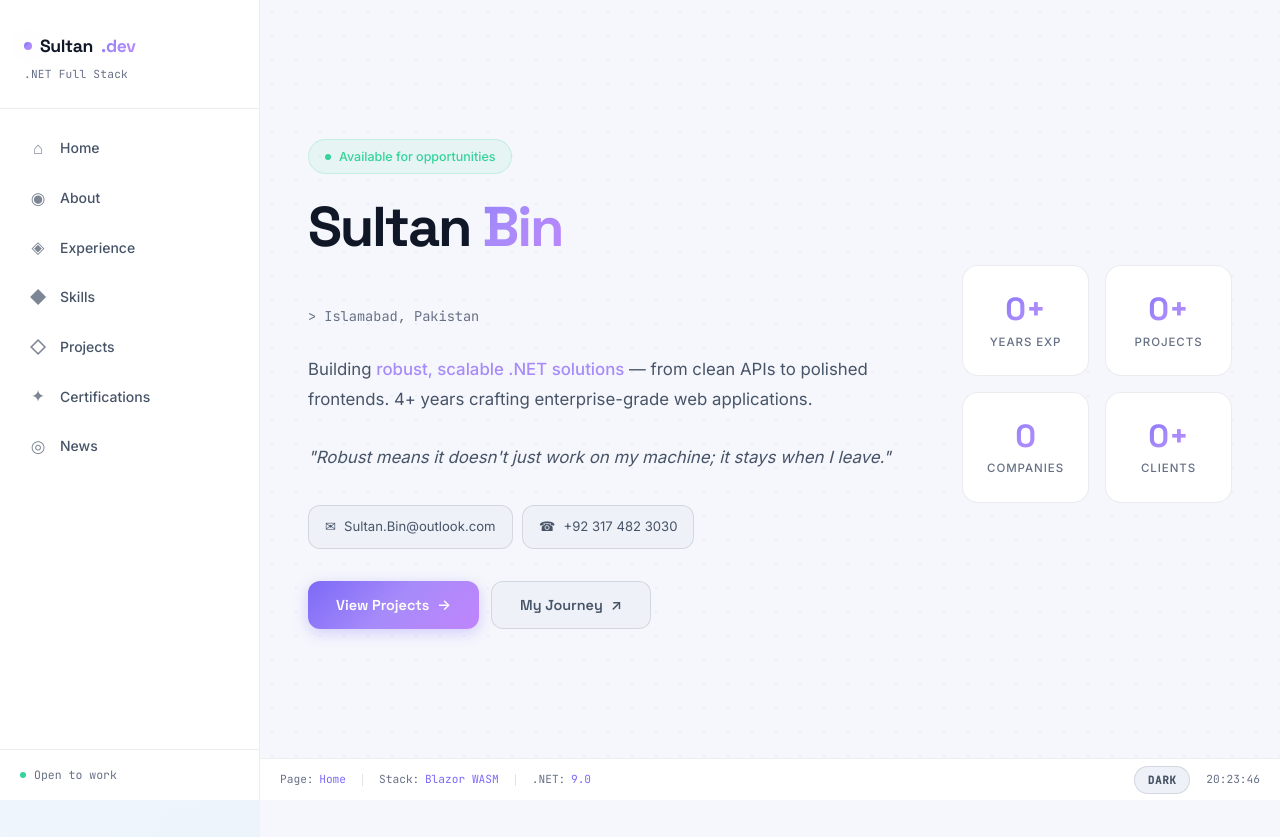
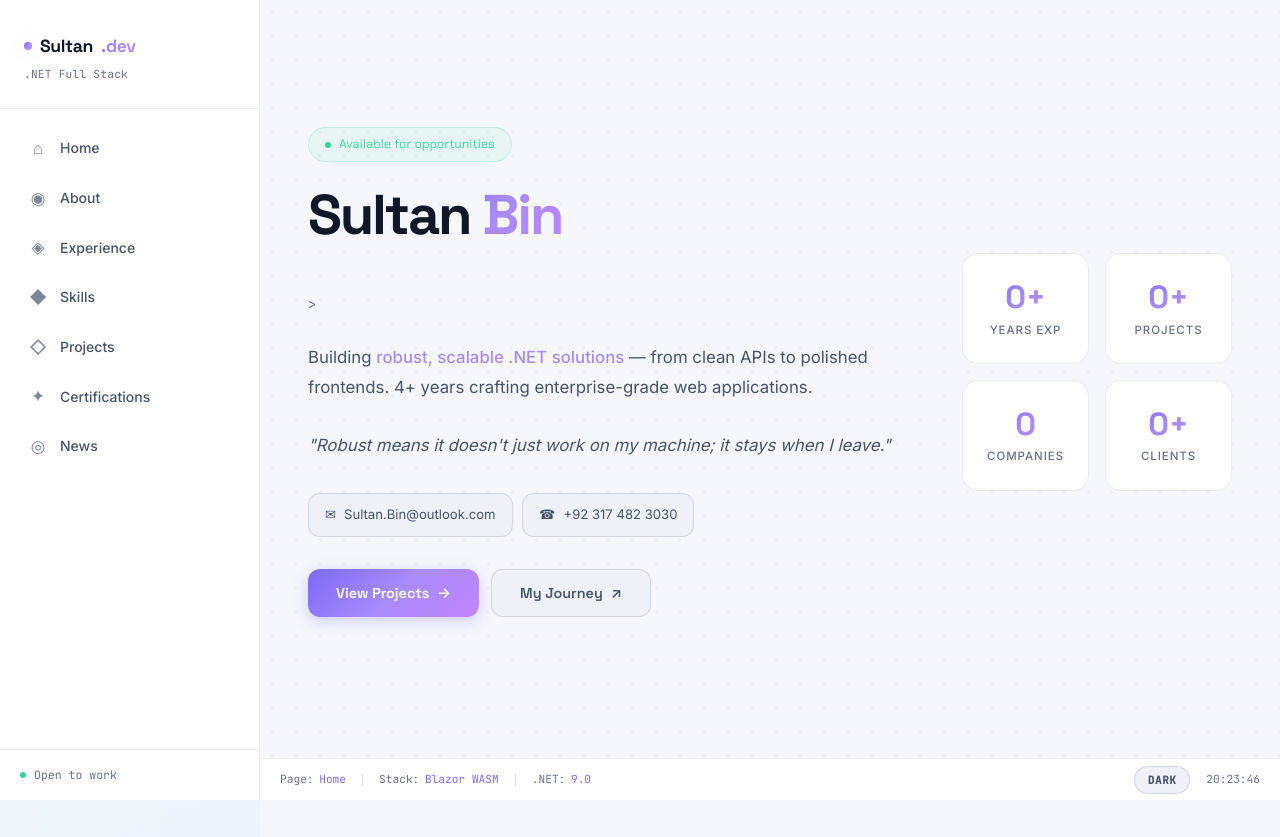
Before and after one commit to SultanBYN/SultanBYN.github.io, an ASP.NET Core app: page / in a window 1280 px wide. Shown: the top 837 px of the page. Run offline with ASP.NET Core 8, Linux system fonts and the light colour scheme.

Commit message:
feat: refresh hero section with animated location typing, font updates, and responsive spacing

```diff
--- a/Components/Sections/SkillsSection.razor
+++ b/Components/Sections/SkillsSection.razor
@@ -23,7 +23,7 @@
     private static readonly SkillCategory[] _skillCategories =
     [
         new("Backend",             ["ASP.NET MVC/Core", "EF Core", "JWT", "LINQ", "RESTful APIs", "SignalR"]),
-        new("Frontend",            ["HTML5", "CSS3", "SCSS", "Bootstrap", "Tailwind", "React", "Angular", "jQuery", "Figma"]),
+        new("Frontend",            ["HTML5", "CSS3", "Vue.js", "Nuxt.js", "Bootstrap", "Tailwind", "React", "Angular", "jQuery"]),
         new("Databases",           ["MS SQL Server", "PostgreSQL", "Supabase"]),
         new("Tools & Platforms",   ["Postman", "Swagger", "Umbraco", "WordPress", "Webflow", "GHL", "n8n", "Shopify"]),
         new("Architecture & CMS",  ["Clean Architecture", "Repository Pattern"])
--- a/Pages/Index.razor
+++ b/Pages/Index.razor
@@ -10,7 +10,7 @@
                 <div class="hero-left">
                     <div class="hero-availability">
                         <span class="avail-dot"></span>
-                        Available for opportunities
+                        <span class="hero-availability-text">Available for opportunities</span>
                     </div>
 
                     <h1 class="hero-name">
@@ -22,7 +22,8 @@
                     </p>
 
                     <p class="hero-location">
-                        &gt; Islamabad, Pakistan
+                        <span>&gt;</span>
+                        <span class="hero-location-typing" id="hero-location-text"></span><span class="hero-cursor"></span>
                     </p>
 
                     <p class="hero-tagline">
@@ -317,6 +318,12 @@
         "Problem Solver"
     ];
 
+    private static readonly string[] LocationPhrases =
+    [
+        "Bahawalpur, Pakistan",
+        "Islamabad, Pakistan"
+    ];
+
     // ── Experience data ──
     private record WorkPosition(string Title, string Company, string Period, string EmploymentType, List<string> AssociatedProjects);
 
@@ -372,9 +379,12 @@
             await JS.InvokeVoidAsync("portfolioInterop.startTypingEffect",
                 "hero-typing-text", TypingPhrases, 80, 40, 2000);
 
+            await JS.InvokeVoidAsync("portfolioInterop.startTypingEffect",
+                "hero-location-text", LocationPhrases, 80, 40, 2000);
+
             await JS.InvokeVoidAsync("portfolioInterop.animateCounter", "stat-years", 4, 1500);
             await JS.InvokeVoidAsync("portfolioInterop.animateCounter", "stat-projects", 15, 1500);
-            await JS.InvokeVoidAsync("portfolioInterop.animateCounter", "stat-companies", 4, 1500);
+            await JS.InvokeVoidAsync("portfolioInterop.animateCounter", "stat-companies", 3, 1500);
             await JS.InvokeVoidAsync("portfolioInterop.animateCounter", "stat-clients", 10, 1800);
 
             await JS.InvokeVoidAsync("portfolioInterop.initScrollReveal");
--- a/wwwroot/css/app.css
+++ b/wwwroot/css/app.css
@@ -1,6 +1,6 @@
 /* app.css — Modern Portfolio Design System */
 
-@import url('https://fonts.googleapis.com/css2?family=Inter:wght@300;400;500;600;700;800;900&family=JetBrains+Mono:wght@400;500&family=Space+Grotesk:wght@400;500;600;700&display=swap');
+@import url('https://fonts.googleapis.com/css2?family=Chakra+Petch:wght@400;500;600;700&family=Inter:wght@300;400;500;600;700;800;900&family=JetBrains+Mono:wght@400;500&family=Space+Grotesk:wght@400;500;600;700&display=swap');
 
 /* ── Design Tokens ─────────────────────────────────────────── */
 :root {
@@ -218,6 +218,12 @@
 }
 .stagger-children.visible > *:nth-child(1)  { transition-delay: 50ms; }
 .stagger-children.visible > *:nth-child(2)  { transition-delay: 100ms; }
+
+.hero-availability-text {
+  font-family: 'Chakra Petch', sans-serif;
+  font-weight: 400;
+  letter-spacing: 0.02em;
+}
 .stagger-children.visible > *:nth-child(3)  { transition-delay: 150ms; }
 .stagger-children.visible > *:nth-child(4)  { transition-delay: 200ms; }
 .stagger-children.visible > *:nth-child(5)  { transition-delay: 250ms; }
--- a/wwwroot/css/responsive.css
+++ b/wwwroot/css/responsive.css
@@ -552,6 +552,10 @@
     padding: 2.25rem 2.5rem;
   }
 
+  .hero-page .page-container {
+    padding-top: 1.25rem;
+  }
+
   .hero-name {
     font-size: 3rem;
   }
@@ -580,6 +584,10 @@
 
   .mobile-topbar {
     display: none;
+  }
+
+  .hero-page .page-container {
+    padding-top: 1rem;
   }
 }
 
--- a/wwwroot/index.html
+++ b/wwwroot/index.html
@@ -31,7 +31,7 @@
     </script>
     <link rel="preconnect" href="https://fonts.googleapis.com">
     <link rel="preconnect" href="https://fonts.gstatic.com" crossorigin>
-    <link href="https://fonts.googleapis.com/css2?family=Inter:wght@300;400;500;600;700;800;900&family=JetBrains+Mono:wght@400;500&family=Space+Grotesk:wght@400;500;600;700&display=swap" rel="stylesheet">
+    <link href="https://fonts.googleapis.com/css2?family=Chakra+Petch:wght@400;500;600;700&family=Inter:wght@300;400;500;600;700;800;900&family=JetBrains+Mono:wght@400;500&family=Space+Grotesk:wght@400;500;600;700&display=swap" rel="stylesheet">
     <link rel="stylesheet" href="css/app.css" />
     <link rel="stylesheet" href="css/layout.css" />
     <link rel="stylesheet" href="css/responsive.css" />
--- a/wwwroot/js/portfolio.js
+++ b/wwwroot/js/portfolio.js
@@ -44,11 +44,16 @@
         return this.applyTheme(nextTheme);
     },
 
-    _typingInterval: null,
+    _typingIntervals: {},
 
     startTypingEffect: function (elementId, phrases, typingSpeed, deletingSpeed, pauseTime) {
         const el = document.getElementById(elementId);
         if (!el) return;
+
+        if (this._typingIntervals[elementId]) {
+            clearTimeout(this._typingIntervals[elementId]);
+            delete this._typingIntervals[elementId];
+        }
 
         let phraseIndex = 0;
         let charIndex = 0;
@@ -76,17 +81,25 @@
                 delay = 400;
             }
 
-            this._typingInterval = setTimeout(type, delay);
+            this._typingIntervals[elementId] = setTimeout(type, delay);
         };
 
         type();
     },
 
-    stopTypingEffect: function () {
-        if (this._typingInterval) {
-            clearTimeout(this._typingInterval);
-            this._typingInterval = null;
+    stopTypingEffect: function (elementId) {
+        if (elementId) {
+            if (this._typingIntervals[elementId]) {
+                clearTimeout(this._typingIntervals[elementId]);
+                delete this._typingIntervals[elementId];
+            }
+            return;
         }
+
+        Object.keys(this._typingIntervals).forEach(key => {
+            clearTimeout(this._typingIntervals[key]);
+            delete this._typingIntervals[key];
+        });
     },
 
     // ── Scroll Reveal Observer ─────────────────────────────────
```
